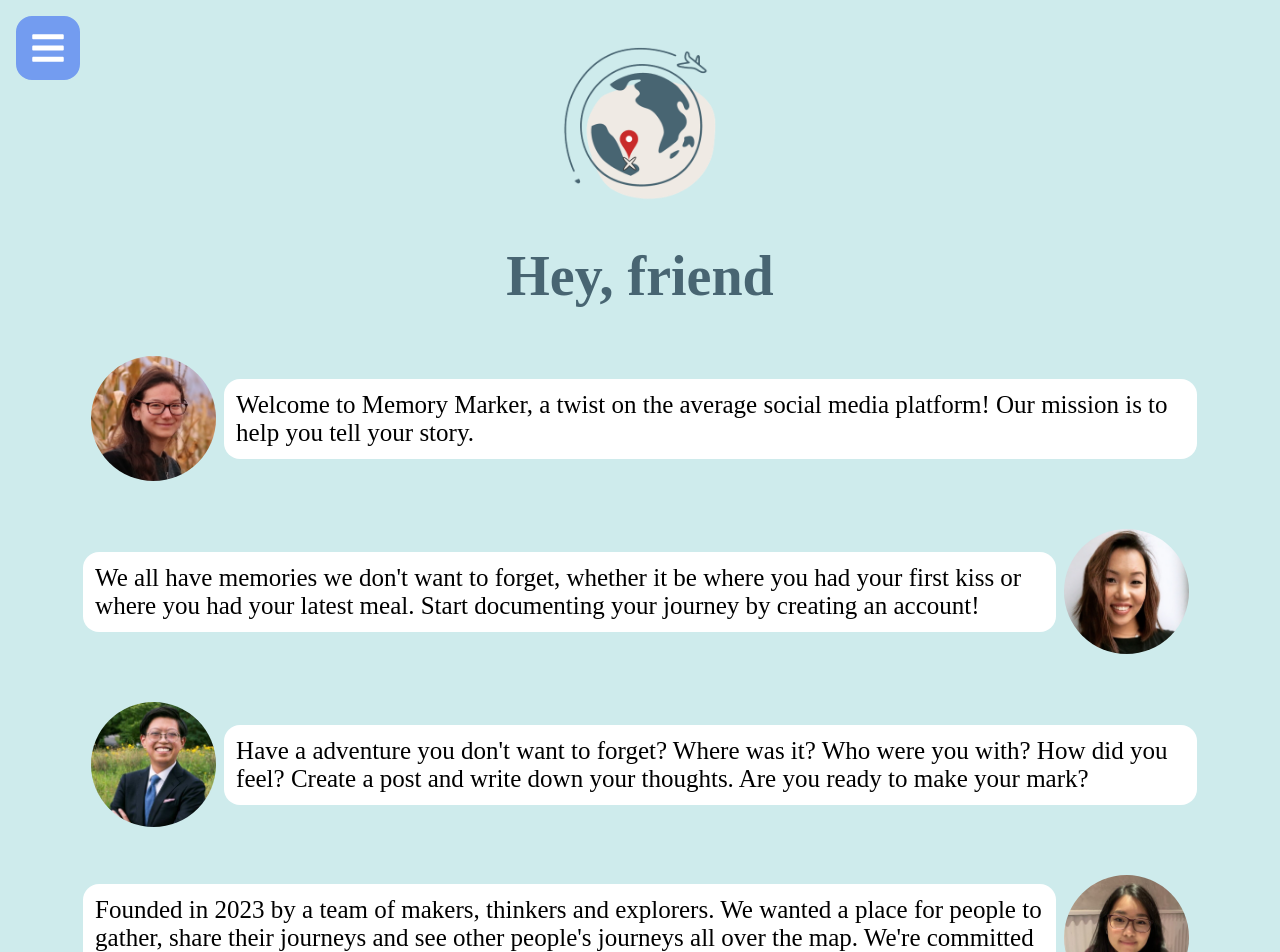
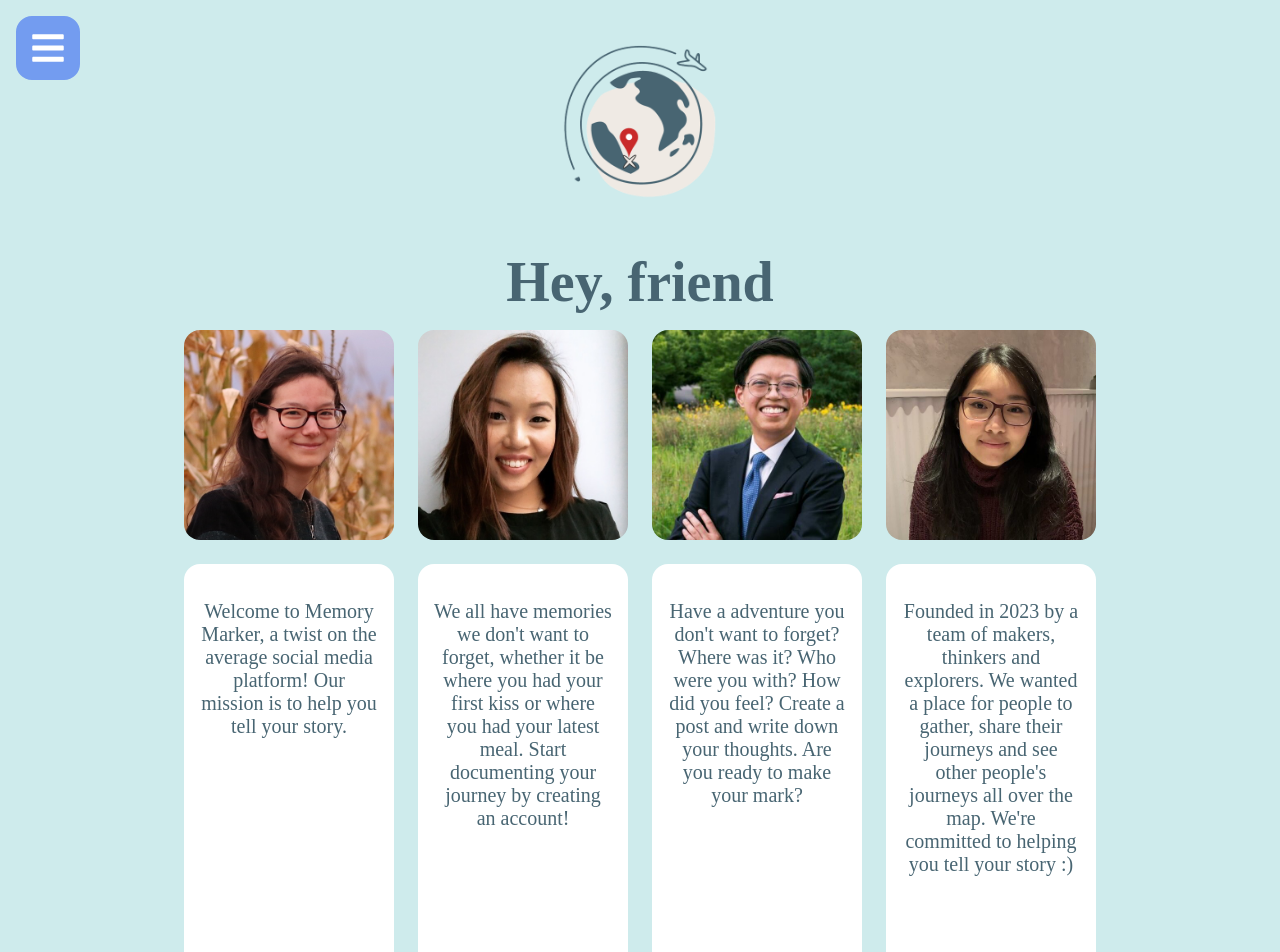
Before and after one commit to Capstone-MEJA/memorymarker, a React app: page /about in a window 1280 px wide. Shown: the top 952 px of the page. Built offline with nearby package versions, Linux system fonts and the light colour scheme.

Commit message:
Make both about pages uniform

```diff
--- a/src/features/pages/about.tsx
+++ b/src/features/pages/about.tsx
@@ -14,74 +14,90 @@ const About: React.FC = () => {
   const auth = useSelector((state: RootState) => state.auth);
 
   return (
-    <AboutWrapper>
-      <LogoImageWrapper src="logo.png" />
-      <Title>Hey, {auth._id ? auth.username : "friend"} </Title>
+    <Wrapper>
+      <LogoImage src="logo.png" />
+      <PageTitle>Hey, {auth._id ? auth.username : "friend"} </PageTitle>
       <DevsWrapper>
         <DevWrapper>
-          <ImageWrapper src="alicia.png" />
-          <DevsText>
+          <ProfileImageMobile src="alicia.png" />
+          <ProfileImageTablet src="alicia.png" />
+          <DevContent>
+            <DevBlurb>
               Welcome to Memory Marker, a twist on the average social media
               platform! Our mission is to help you tell your story.
-          </DevsText>
+            </DevBlurb>
+          </DevContent>
         </DevWrapper>
         <DevWrapper>
-          <DevsText>
+          <ProfileImageTablet src="erica.png" />
+          <DevContent>
+            <DevBlurb>
               We all have memories we don't want to forget, whether it be where
               you had your first kiss or where you had your latest meal. Start
               documenting your journey by creating an account!
-          </DevsText>
-          <ImageWrapper src="erica.png" />
+            </DevBlurb>
+          </DevContent>
+          <ProfileImageMobile src="erica.png" />
         </DevWrapper>
         <DevWrapper>
-          <ImageWrapper src="jessie.png" />
-          <DevsText>
+          <ProfileImageMobile src="jessie.png" />
+          <ProfileImageTablet src="jessie.png" />
+          <DevContent>
+            <DevBlurb>
               Have a adventure you don't want to forget? Where was it? Who were
               you with? How did you feel? Create a post and write down your
               thoughts. Are you ready to make your mark?
-          </DevsText>
+            </DevBlurb>
+          </DevContent>
         </DevWrapper>
         <DevWrapper>
-          <DevsText>
+          <ProfileImageTablet src="mandy.png" />
+          <DevContent>
+            <DevBlurb>
               Founded in 2023 by a team of makers, thinkers and explorers. We
               wanted a place for people to gather, share their journeys and see
-            other people's journeys all over the map. We're committed to helping
-            you tell your story :)
-          </DevsText>
-          <ImageWrapper src="mandy.png" />
+              other people's journeys all over the map. We're committed to
+              helping you tell your story :)
+            </DevBlurb>
+          </DevContent>
+          <ProfileImageMobile src="mandy.png" />
         </DevWrapper>
       </DevsWrapper>
-    </AboutWrapper>
+    </Wrapper>
   );
 };
 
 export default About;
 
-const AboutWrapper = styled.div`
+const Wrapper = styled.div`
   background-color: #ceebec;
   height: fit-content;
-  width: 100%;
+  width: 100vw;
   display: flex;
   flex-direction: column;
   align-items: center;
-  justify-content: center;
+  gap: 1em;
   padding-left: 1em;
   padding-right: 1em;
-  gap: 1em;
 
   @media ${device.mobileM} {
     justify-content: center;
+    width: 100%;
+  }
+  @media ${device.tablet} {
+    height: fit-content;
   }
   @media ${device.laptop} {
     height: fit-content;
   }
+  @media (min-width: 1500px) {
+    height: fit-content;
+  }
 `;
 
-const LogoImageWrapper = styled.img`
+const LogoImage = styled.img`
   width: 10rem;
-  margin-bottom: -1rem;
-  margin-top: 0.75rem;
-
+  padding-top: 10px;
   @media ${device.tablet} {
     width: 12rem;
   }
@@ -93,11 +109,11 @@ const LogoImageWrapper = styled.img`
   }
 `;
 
-const Title = styled.h1`
+const PageTitle = styled.h1`
   color: #486572;
-  margin: 0.5rem;
+  margin-top: 0px;
+  margin-bottom: 0px;
   font-family: "Playfair Display", serif;
-
   @media ${device.tablet} {
     font-size: 2.5rem;
   }
@@ -110,50 +126,144 @@ const Title = styled.h1`
 `;
 
 const DevsWrapper = styled.div`
+  flex-direction: column;
+  align-items: center;
+  width: 100%;
+  max-width: 800px;
+
+  @media ${device.tablet} {
     display: flex;
-  flex-direction: column;
+    flex-direction: row;
     justify-content: center;
-  align-items: center;
-  @media (min-width: 1500px) {
-    max-width: 60%;
+    gap: 0.5em;
+    align-items: start;
+  }
+
+  @media ${device.laptop} {
+    gap: 1.5em;
   }
 `;
 
 const DevWrapper = styled.div`
   display: flex;
+  flex-direction: row;
+  gap: 1em;
+  margin-bottom: 1em;
+
+  @media ${device.tablet} {
+    display: flex;
+    flex-direction: column;
     align-items: center;
-  justify-content: center;
-  margin: 1rem;
-`;
+    height: auto;
+    gap: 0.5em;
+  }
 
-const DevsText = styled.div`
-  font-size: 15px;
-  background-color: white;
-  border-radius: 1rem;
-  text-align: left;
-  padding: 0.75rem;
-  font-family: "Cormorant Garamond", serif;
-  width: 80%;
-  @media ${device.tablet} {
-    font-size: 20px;
-  }
   @media ${device.laptop} {
-    font-size: 25px;
-  }
-  // @media (min-width: 1600px) {
-  //   font-size: 30px;
-  //   width: 70%;
+    gap: 1.5em;
   }
 `;
 
-const ImageWrapper = styled.img`
-  width: 75px;
-  height: 75px;
-  border-radius: 50%;
-  margin: 0.5rem;
+const ProfileImageTablet = styled.img`
+  width: 30%;
+  height: 30%;
+  border-radius: 1em;
+  display: none;
 
   @media ${device.tablet} {
-    width: 125px;
-    height: 125px;
+    display: block;
+    width: 170px;
+    height: auto;
+  }
+  @media ${device.laptop} {
+    display: block;
+    width: 210px;
+    height: auto;
+  }
+  @media (min-width: 1500px) {
+    display: block:
+    width: 300px;
+    height: auto;
   }
 `;
+
+const ProfileImageMobile = styled.img`
+  width: 50px;
+  height: 50px;
+  border-radius: 50%;
+
+  @media ${device.tablet} {
+    visibility: hidden;
+    display: none;
+  }
+`;
+
+const DevContent = styled.div`
+  padding: 1em;
+  border-radius: 1em;
+  background-color: white;
+
+  @media ${device.tablet} {
+    width: 175px;
+    height: 370px;
+  }
+  @media ${device.laptop} {
+    width: 210px;
+    height: 525px;
+  }
+  @media (min-width: 1500px) {
+    width: 300px;
+    height: 735px;
+  }
+`;
+
+const DevHeader = styled.div`
+  display: none;
+
+  @media ${device.tablet} {
+    display: inline-block;
+    display: flex;
+    justify-content: space-between;
+  }
+`;
+
+const Name = styled.p`
+  font-weight: 800;
+  color: #486572;
+  font-size: 20px;
+  font-family: "Playfair Display", serif;
+
+  @media ${device.tablet} {
+    font-size: 15px;
+    padding-top: 0.5em;
+  }
+  @media ${device.laptop} {
+    font-size: 20px;
+    padding-top: 0.23em;
+  }
+  @media (min-width: 1500px) {
+    font-size: 30px;
+    padding-top: 0.3em;
+  }
+`;
+
+const DevBlurb = styled.div`
+  border-radius: 1em;
+  font-size: 15px;
+  text-align: center;
+  color: #486572;
+  font-family: "Cormorant Garamond", serif;
+  padding-top: 0.5em;
+
+  @media ${device.tablet} {
+    padding-top: 1em;
+    font-size: 15px;
+  }
+  @media ${device.laptop} {
+    padding-top: 1em;
+    font-size: 20px;
+  }
+  @media (min-width: 1500px) {
+    font-size: 25px;
+    padding-top: 1em;
+  }
+`;
```
Lines whose indentation alone changed are shown as unchanged.
